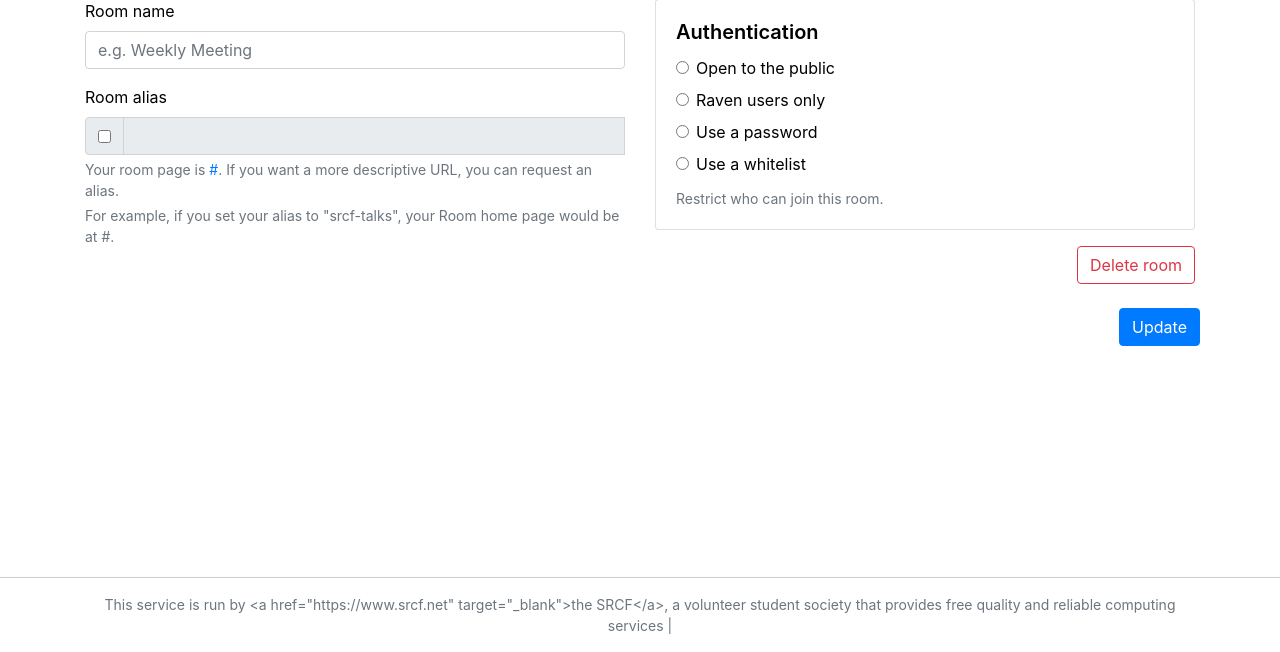
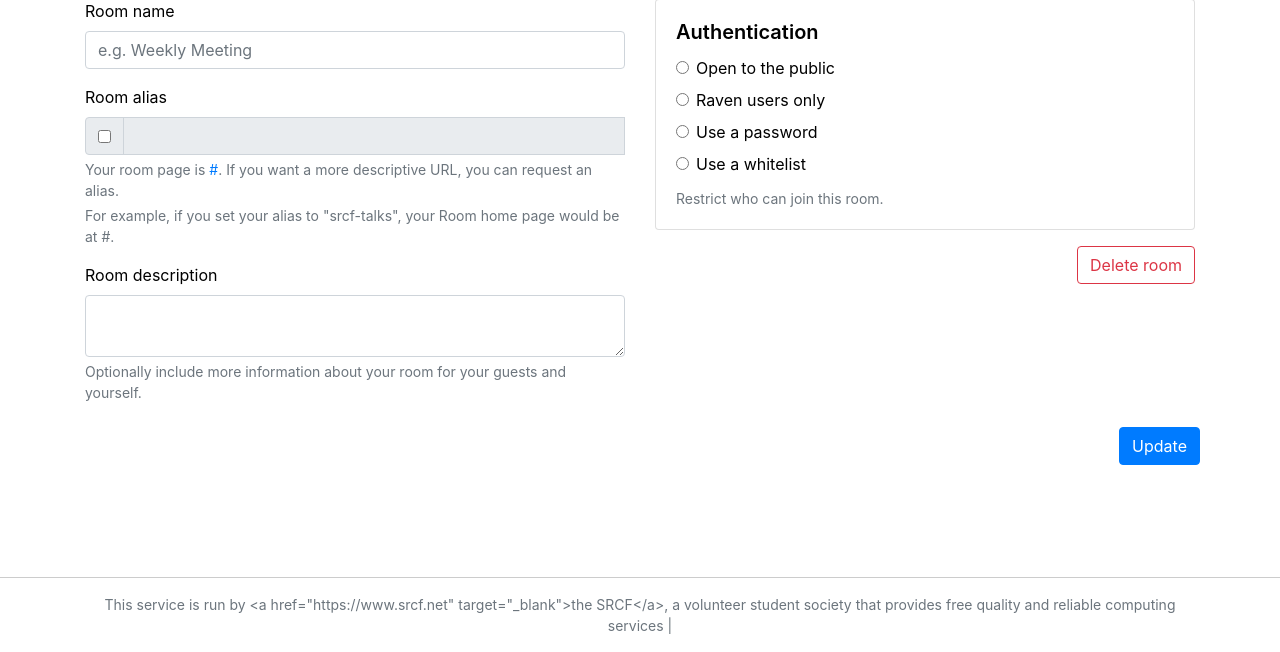
Before and after one commit to SRCF/lightbluetent, a Python web app: template lightbluetent/templates/rooms/manage.html in a window 1280 px wide. Shown: the part 148-800 px from the top of the page. Run offline with Jinja, Linux system fonts and the light colour scheme; the template is opened without the code that fills it, so the values that code supplies are empty; some libraries are stand-ins or nearby versions; some web fonts are replaced.

Commit message:
Expose description field for room

```diff
--- a/lightbluetent/rooms.py
+++ b/lightbluetent/rooms.py
@@ -103,7 +103,7 @@ def update(room_id, update_type):
     errors = {}
 
     if update_type == "room_details":
-        keys = ("name", "authentication", "password", "whitelist", "alias")
+        keys = ("name", "authentication", "password", "whitelist", "alias", "description")
         values = get_form_values(request, keys)
 
         for key in ("alias_checked",):
@@ -151,6 +151,8 @@ def update(room_id, update_type):
         if not errors:
             room.name = values["name"]
             room.authentication = Authentication(values["authentication"])
+            room.description = values["description"]
+            print(room.description)
             room.alias = values["alias"] if values["alias"] != "" else None
 
     elif update_type == "room_times":
@@ -193,6 +195,7 @@ def update(room_id, update_type):
         )
     else:
         room.updated_at = datetime.now()
+        print(db.session.dirty)
         db.session.commit()
         flash("Settings saved.", "success")
         return redirect(url_for("rooms.manage", room_id=room.id))
--- a/lightbluetent/templates/rooms/manage.html
+++ b/lightbluetent/templates/rooms/manage.html
@@ -50,7 +50,6 @@
                         {%- endif %}
                     </div>
                 </div>
-
                 <div class="form-group">
                     <label for="alias">Room alias</label>
                     <div class="input-group mb-3">
@@ -72,7 +71,16 @@
                         <small class="form-text text-muted">For example, if you set your alias to "srcf-talks", your Room home page would be at
                             {{ url_for("room_aliases.home", room_alias="srcf-talks", _external=True) }}.</small>
                     </div>
-
+                </div>
+                <div class="form-group">
+                    <label for="description">{{ _("Room description") }}</label>
+                    <textarea id="description" name="description" rows=2
+                        class="form-control{% if errors.description is defined %} is-invalid{% endif %}">{% if description is not none %}{{ room.description }}{% endif %}</textarea>
+                    {%- if errors.description is defined %}
+                    <small class="invalid-feedback">{{ errors.description }}</small>
+                    {%- endif %}
+                    <small
+                        class="form-text text-muted">{{ _("Optionally include more information about your room for your guests and yourself.") }}</small>
                 </div>
             </div>
             <div class="col-md-6">
```
Also changed, not shown: lightbluetent/users.py (+17 -18 lines).
